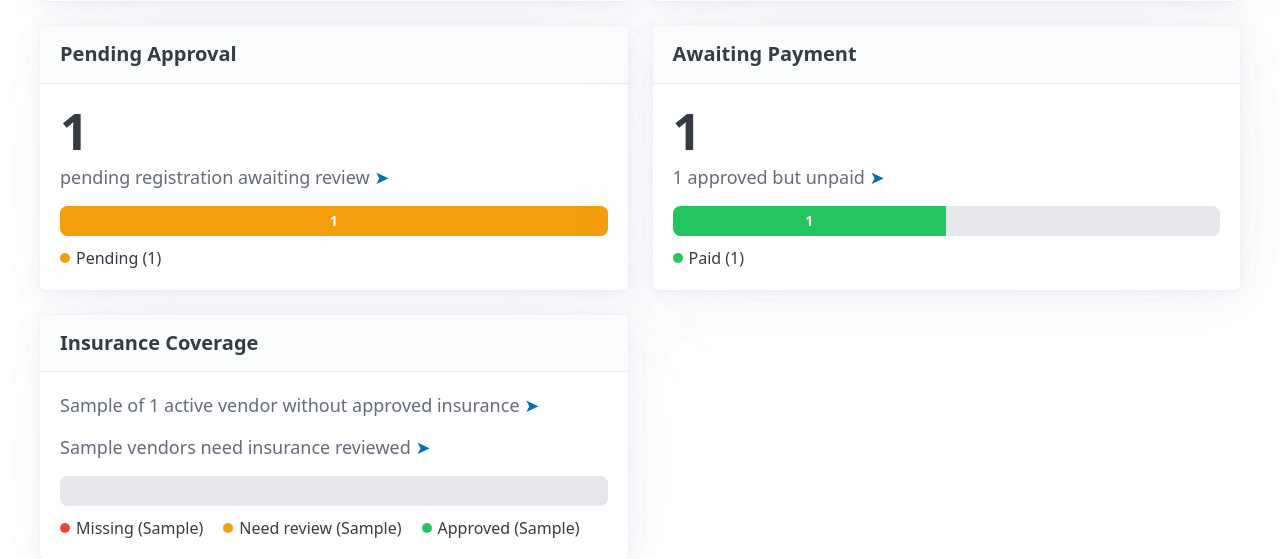
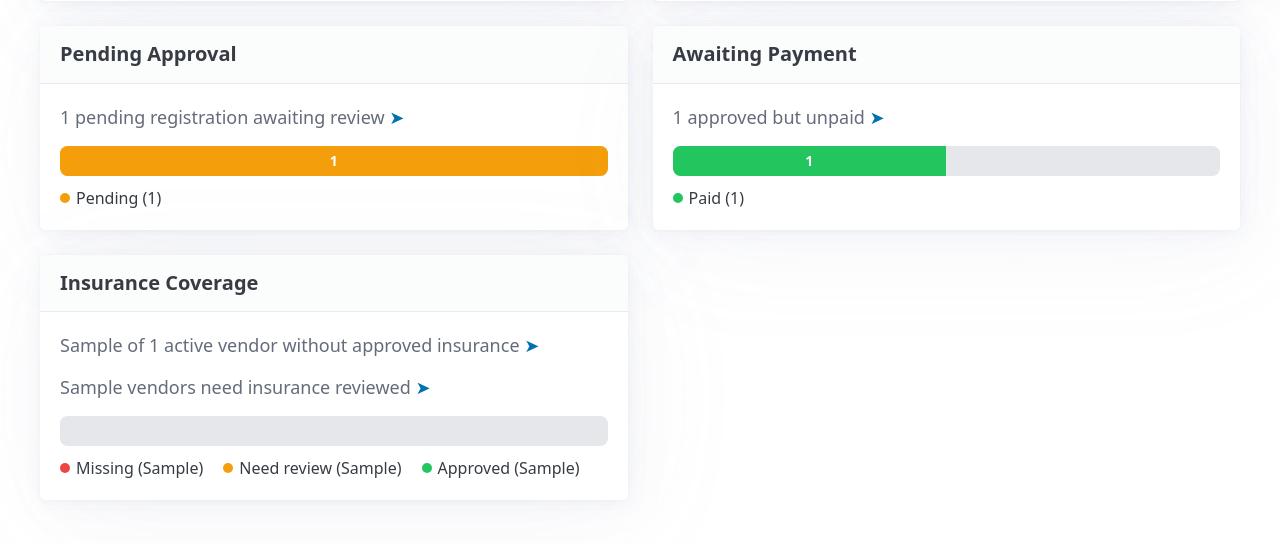
Before and after one commit to vtphan/night-market-vendors, a FastAPI app: template app/templates/admin/dashboard.html in a window 1280 px wide. Shown: the part 379-938 px from the top of the page. After the commit the page ends 884 px from the top, so only its background shows below. Run offline with FastAPI, Linux system fonts and the light colour scheme; the template is opened without the code that fills it: most values are stand-ins (such as "Sample title", 1, 10 or a date in 2020); parts of the project's set-up code (start-up, migrations or seed data) failed here and were passed over; some libraries are stand-ins or nearby versions.

Commit message:
Remove big numbers from Pending Approval and Awaiting Payment cards
Counts are already shown in the context text and bar legends. Also
removes the unused .big-number CSS class.

Co-Authored-By: Claude Opus 4.6 <noreply@anthropic.com>

```diff
--- a/app/templates/admin/dashboard.html
+++ b/app/templates/admin/dashboard.html
@@ -94,13 +94,6 @@
     transition: width 0.3s ease;
 }
 
-/* Big number + context */
-.big-number {
-    font-size: 2.5rem;
-    font-weight: 700;
-    line-height: 1.1;
-    margin-bottom: 0.25rem;
-}
 .context-line {
     color: var(--pico-muted-color);
     font-size: 0.9rem;
@@ -226,8 +219,7 @@
     <header>
         <strong>Pending Approval</strong>
     </header>
-    <div class="big-number">{{ pending_count }}</div>
-    <p class="context-line">pending registration{{ 's' if pending_count != 1 }} awaiting review <a href="/admin/registrations?status=pending">➤</a></p>
+    <p class="context-line">{{ pending_count }} pending registration{{ 's' if pending_count != 1 }} awaiting review <a href="/admin/registrations?status=pending">➤</a></p>
     {% set approved_count = status_counts.get("approved", 0) %}
     {% set rest = total_registrations - pending_count - approved_count %}
     {% if total_registrations > 0 %}
@@ -269,7 +261,6 @@
     <header>
         <strong>Awaiting Payment</strong>
     </header>
-    <div class="big-number">{{ unpaid_count }}</div>
     <p class="context-line">
         {% if unpaid_count > 0 %}
         {{ unpaid_count }} approved but unpaid <a href="/admin/registrations?status=approved">➤</a>
```
